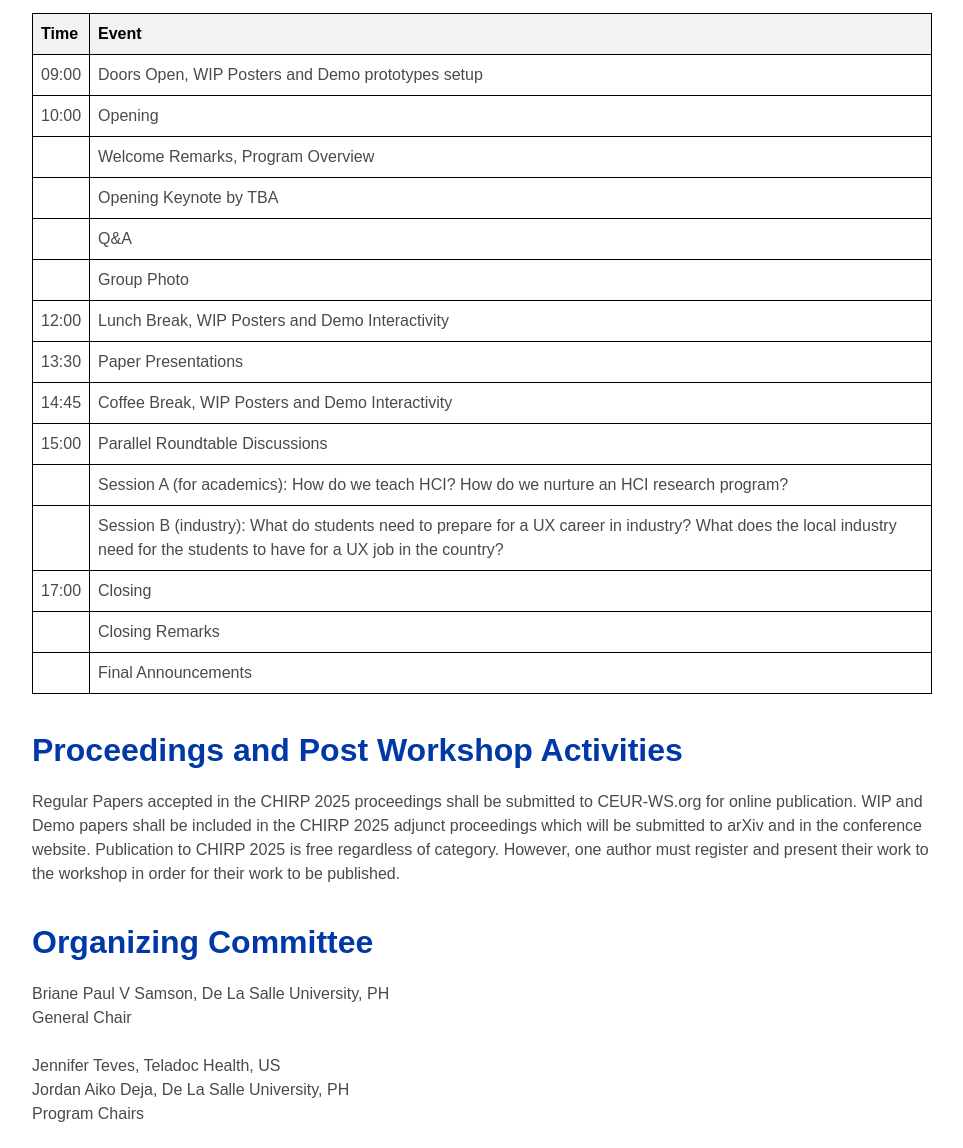
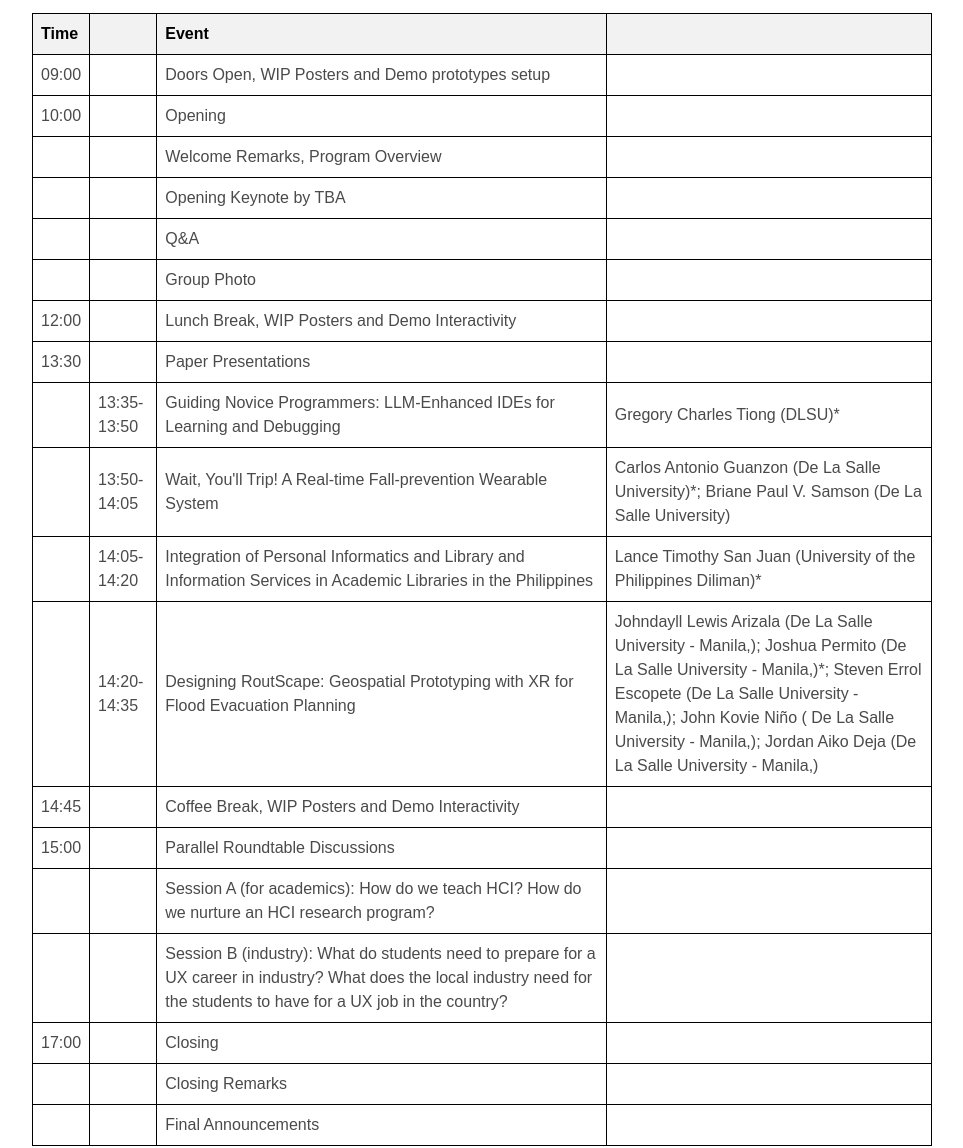
Before and after one commit to jrdndj/chirp, a plain HTML site: page chirp2025/index.html in a window 1280 px wide. Shown: the part 2801-3949 px from the top of the page, without its empty margins (158-1121 px from the left). Drawn offline with Linux system fonts and the light colour scheme.

Commit message:
add program and papers

```diff
--- a/chirp2025/index.html
+++ b/chirp2025/index.html
@@ -331,75 +331,155 @@
             <tbody>
               <tr>
                 <th>Time</th>
+                <th></th>
                 <th>Event</th>
+                <th></th>
               </tr>
               <tr>
                 <td>09:00</td>
+                <td></td>
                 <td>Doors Open, WIP Posters and Demo prototypes setup</td>
+                <td></td>
               </tr>
 
               <tr>
                 <td>10:00</td>
+                <td></td>
                 <td>Opening</td>
+                <td></td>
               </tr>
               <tr>
                 <td></td>
+                <td></td>
                 <td>Welcome Remarks, Program Overview</td>
+                <td></td>
               </tr>
               <tr>
                 <td></td>
+                <td></td>
                 <td>Opening Keynote by TBA</td>
+                <td></td>
               </tr>
               <tr>
                 <td></td>
+                <td></td>
                 <td>Q&A</td>
+                <td></td>
               </tr>
               <tr>
                 <td></td>
+                <td></td>
                 <td>Group Photo</td>
+                <td></td>
               </tr>
               <tr>
                 <td>12:00</td>
+                <td></td>
                 <td>Lunch Break, WIP Posters and Demo Interactivity</td>
+                <td></td>
               </tr>
               <tr>
                 <td>13:30</td>
+                <td></td>
                 <td>Paper Presentations</td>
+                <td></td>
+              </tr>
+              <tr>
+                <td></td>
+                <td>13:35-13:50</td>
+                <td>
+                  Guiding Novice Programmers: LLM-Enhanced IDEs for Learning and
+                  Debugging
+                </td>
+                <td>Gregory Charles Tiong (DLSU)*</td>
+              </tr>
+              <tr>
+                <td></td>
+                <td>13:50-14:05</td>
+                <td>
+                  Wait, You&apos;ll Trip! A Real-time Fall-prevention Wearable
+                  System
+                </td>
+                <td>
+                  Carlos Antonio Guanzon (De La Salle University)*; Briane Paul
+                  V. Samson (De La Salle University)
+                </td>
+              </tr>
+              <tr>
+                <td></td>
+                <td>14:05-14:20</td>
+                <td>
+                  Integration of Personal Informatics and Library and
+                  Information Services in Academic Libraries in the Philippines
+                </td>
+                <td>
+                  Lance Timothy San Juan (University of the Philippines
+                  Diliman)*
+                </td>
+              </tr>
+              <tr>
+                <td></td>
+                <td>14:20-14:35</td>
+                <td>
+                  Designing RoutScape: Geospatial Prototyping with XR for Flood
+                  Evacuation Planning
+                </td>
+                <td>
+                  Johndayll Lewis Arizala (De La Salle University - Manila,);
+                  Joshua Permito (De La Salle University - Manila,)*; Steven
+                  Errol Escopete (De La Salle University - Manila,); John Kovie
+                  Niño ( De La Salle University - Manila,); Jordan Aiko Deja (De
+                  La Salle University - Manila,)
+                </td>
               </tr>
               <tr>
                 <td>14:45</td>
+                <td></td>
                 <td>Coffee Break, WIP Posters and Demo Interactivity</td>
+                <td></td>
               </tr>
               <tr>
                 <td>15:00</td>
+                <td></td>
                 <td>Parallel Roundtable Discussions</td>
+                <td></td>
               </tr>
               <tr>
+                <td></td>
                 <td></td>
                 <td>
                   Session A (for academics): How do we teach HCI? How do we
                   nurture an HCI research program?
                 </td>
+                <td></td>
               </tr>
               <tr>
+                <td></td>
                 <td></td>
                 <td>
                   Session B (industry): What do students need to prepare for a
                   UX career in industry? What does the local industry need for
                   the students to have for a UX job in the country?
                 </td>
+                <td></td>
               </tr>
               <tr>
                 <td>17:00</td>
+                <td></td>
                 <td>Closing</td>
+                <td></td>
               </tr>
               <tr>
                 <td></td>
+                <td></td>
                 <td>Closing Remarks</td>
+                <td></td>
               </tr>
               <tr>
                 <td></td>
+                <td></td>
                 <td>Final Announcements</td>
+                <td></td>
               </tr>
             </tbody>
           </table>
```
